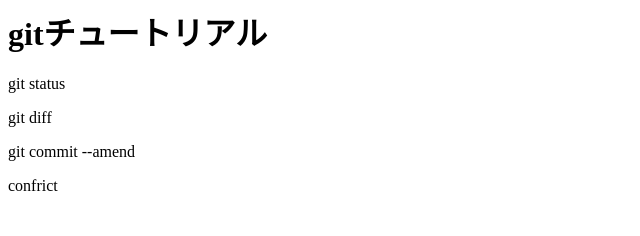
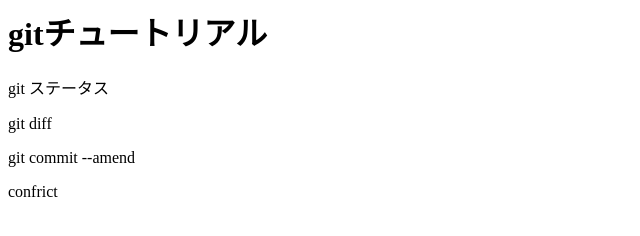
Before and after one commit to koba18/git_tutorial, a plain HTML site: page index.html in a window 1280 px wide. Shown: the whole page, without its empty margins (0-640 px from the left). Drawn offline with Linux system fonts and the light colour scheme.

Commit message:
git statusの修正 -> git ステータス

```diff
--- a/index.html
+++ b/index.html
@@ -1,5 +1,5 @@
 <h1>gitチュートリアル</h1>
-<p>git status</p>
+<p>git ステータス</p>
 <p>git diff</p>
 <p>git commit --amend</p>
 
```
